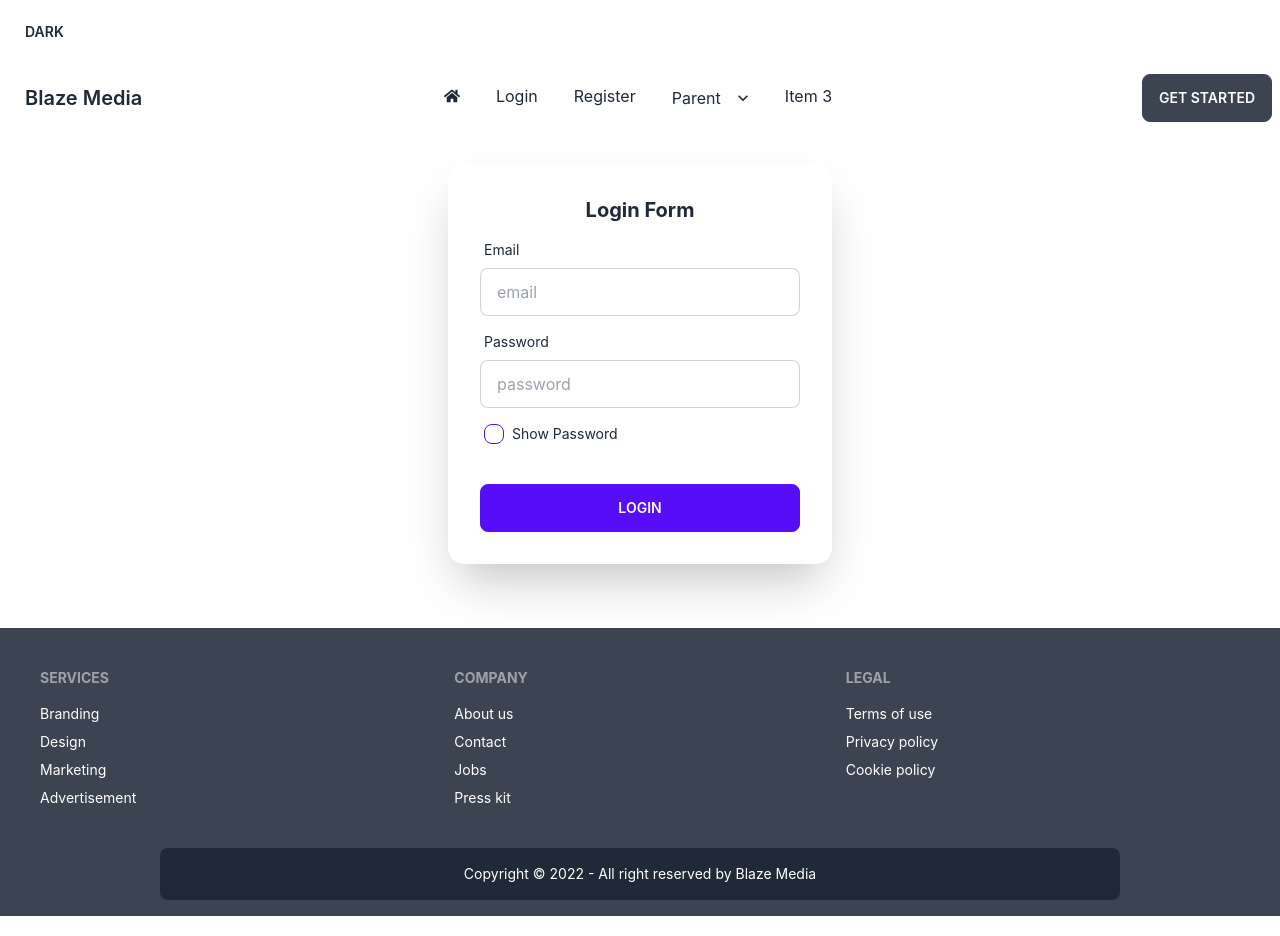
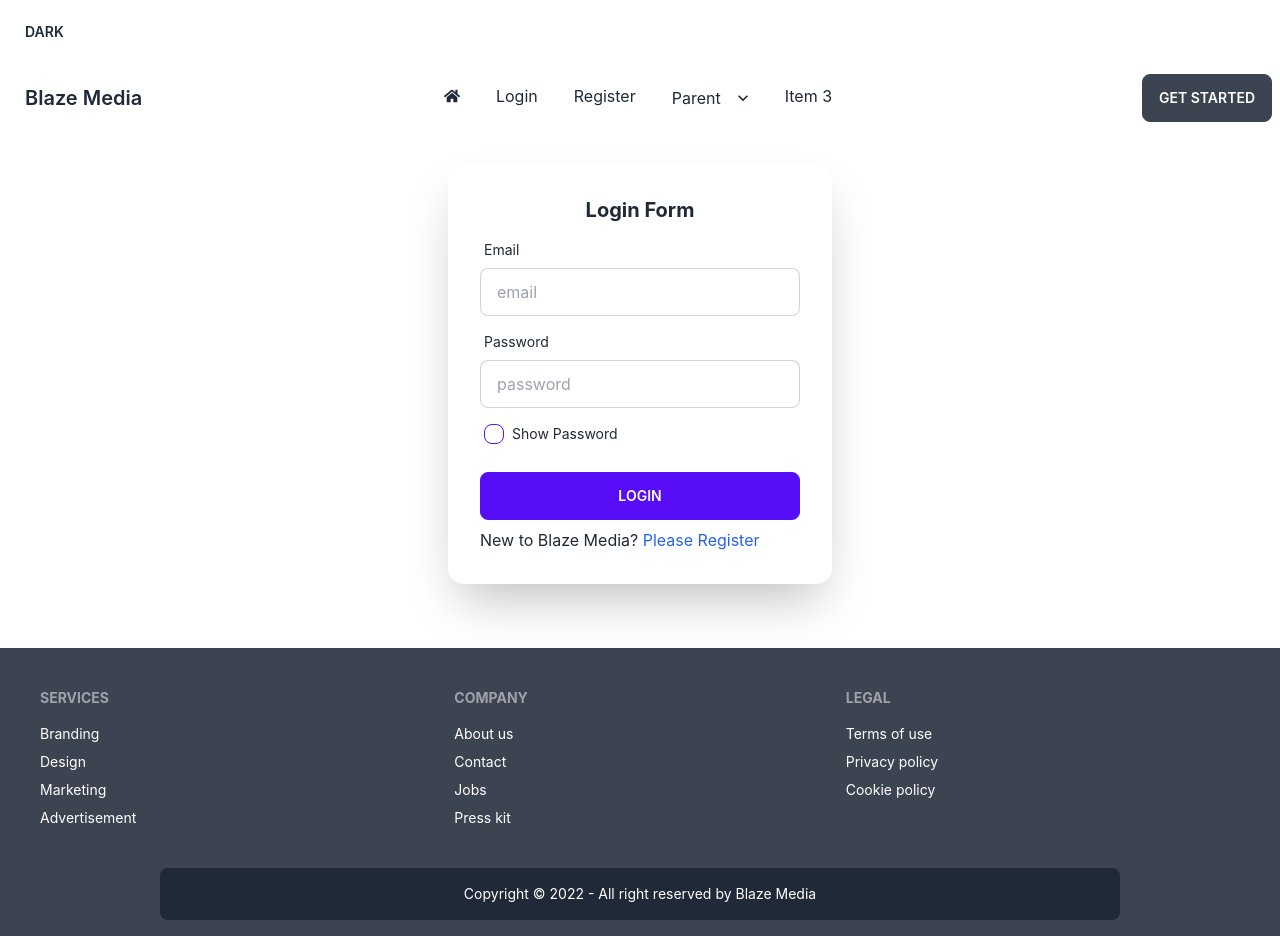
Before and after one commit to yusuf-khan-swd/blaze-media-client, a React (Create React App) app: page /login in a window 1280 px wide. Built offline with nearby package versions, Linux system fonts and the light colour scheme.

Commit message:
toggle between login and register form added

```diff
--- a/src/Page/LoginRegister/Login/Login.js
+++ b/src/Page/LoginRegister/Login/Login.js
@@ -1,5 +1,6 @@
 import React, { useState } from 'react';
 import { useForm } from 'react-hook-form';
+import { Link } from 'react-router-dom';
 
 const Login = () => {
   const [showPassword, setShowPassword] = useState(false);
@@ -15,9 +16,7 @@ const Login = () => {
   } = useForm();
 
   const onSubmit = (value) => {
-    console.log(value);
     const { email, password } = value;
-
   };
 
   return (
@@ -62,8 +61,11 @@ const Login = () => {
                 <span className="label-text">Show Password</span>
               </label>
             </div>
-            <div className="form-control mt-6">
+            <div className="form-control mt-3">
               <button className="btn btn-primary">Login</button>
+            </div>
+            <div className="form-control">
+              <p>New to Blaze Media? <Link className="text-blue-600" to={`/register`}>Please Register</Link></p>
             </div>
           </div>
         </div>
--- a/src/Page/LoginRegister/Register/Register.js
+++ b/src/Page/LoginRegister/Register/Register.js
@@ -1,6 +1,7 @@
 import React, { useState } from "react";
 import { useForm } from "react-hook-form";
 import { toast } from "react-hot-toast";
+import { Link } from "react-router-dom";
 
 const Register = () => {
   const [showPassword, setShowPassword] = useState(false);
@@ -91,8 +92,11 @@ const Register = () => {
                 <span className="label-text">Show Password</span>
               </label>
             </div>
-            <div className="form-control mt-6">
+            <div className="form-control mt-3">
               <button className="btn btn-primary">Register</button>
+            </div>
+            <div className="form-control">
+              <p>Already have an account? <Link className="text-blue-600" to={`/login`}>Please Login</Link></p>
             </div>
           </div>
         </div>
```
